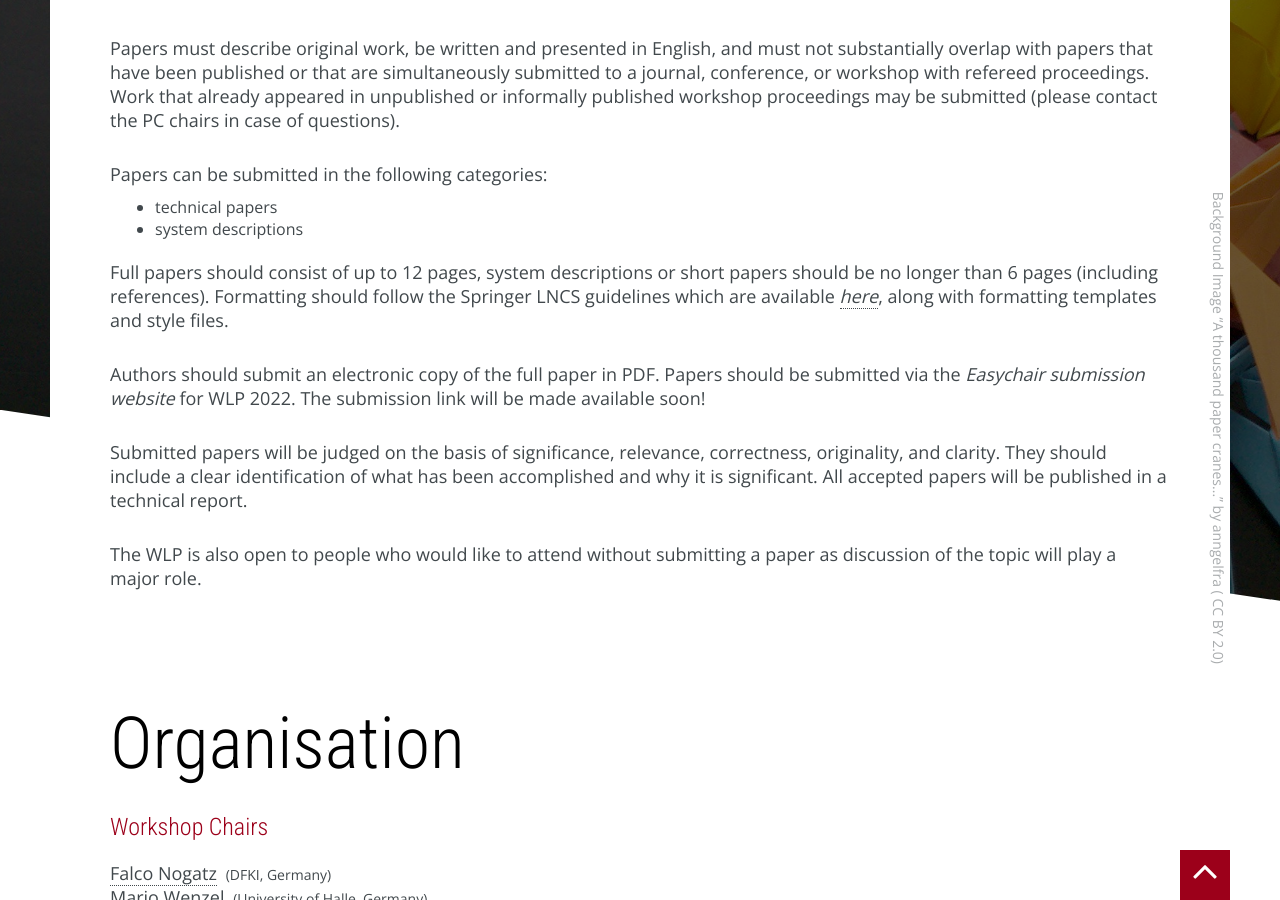
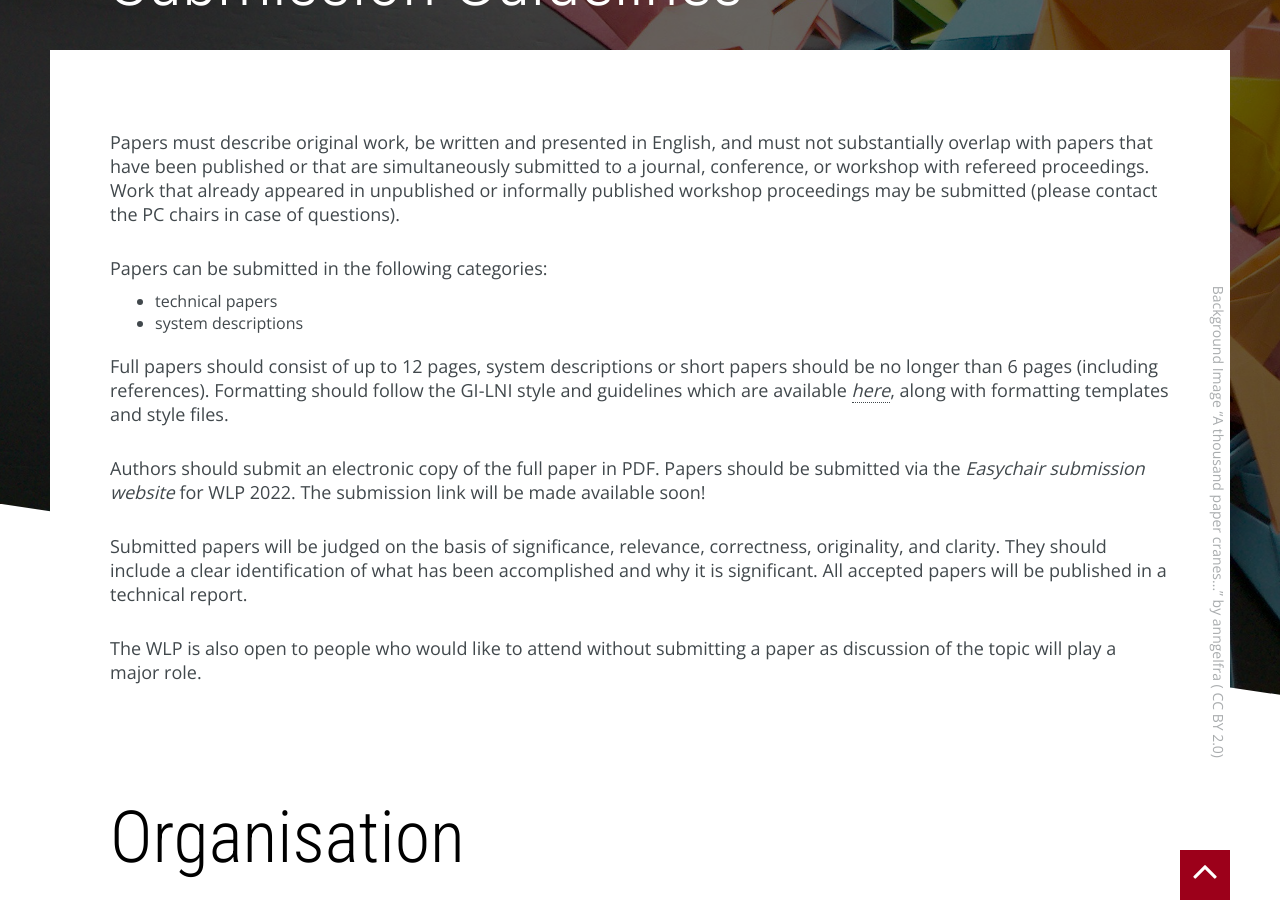
Before and after one commit to DFKI/wlp2022.dfki.de, a Jekyll site: the page built from index.html, in a window 1280 px wide and 900 px high, scrolled down 2764 px. Built offline with Jekyll 4.4.1, drawn with Linux system fonts in a browser that asks for light colours; nearby versions of some CDN libraries; library files that are not in the unit come from our copies; some of the changed text lies outside the part shown.

Commit message:
Switch to LNI style; Remove FP from topics; Add information about registration

```diff
--- a/index.html
+++ b/index.html
@@ -16,7 +16,8 @@
          <li>Implementations</li>
       </ul>
       <p>In this year, the workshop is organised as part of the <em><a href="https://ki2022.gi.de/" target="_blank">45th German Conference on Artificial Intelligence</a></em> (KI2022) in Trier. The technical program of the workshop will include invited talks, presentations of refereed papers and demo presentations.</p>
-      <h4>Previous WLP editions:</h4>
+
+      <h4>Previous WLP Editions:</h4>
       <p>
          <a href="http://www.digitales-unternehmen.de/WLP2021/" target="_blank">WLP 2021</a> (virtual/Berlin, Germany),
          WLP 2020 (Bamberg, Germany),
@@ -44,6 +45,12 @@
          <a href="http://www-info1.informatik.uni-wuerzburg.de/wlp97/" target="_blank">WLP'97</a> (Munich, Germany),
          <a href="http://www.complang.tuwien.ac.at/wlp/" target="_blank">WLP'95</a> (Vienna, Austria), ...
       </p>
+
+      <h4>Registration:</h4>
+      <p>
+         For each accepted workshop paper at least one author needs to register for the conference via the <a href="https://ki2022.gi.de/" target="_blank">KI2022 website</a>.
+         Early Bird registration will be open until August 15th and final registration will be open until August 20th.
+      </p>
    </div>
 </div>
 <!-- intro ends! -->
@@ -199,7 +205,7 @@
             <li>system descriptions</li>
          </ul>
 
-         <p class="text">Full papers should consist of up to 12 pages, system descriptions or short papers should be no longer than 6 pages (including references). Formatting should follow the Springer LNCS guidelines which are available <em><a href="https://www.springer.com/gp/computer-science/lncs/conference-proceedings-guidelines" target="_blank">here</a></em>, along with formatting templates and style files.</p>
+         <p class="text">Full papers should consist of up to 12 pages, system descriptions or short papers should be no longer than 6 pages (including references). Formatting should follow the GI-LNI style and guidelines which are available <em><a href="https://github.com/gi-ev/LNI" target="_blank">here</a></em>, along with formatting templates and style files.</p>
 
          <p class="text">Authors should submit an electronic copy of the full paper in PDF. Papers should be submitted via the <em>Easychair submission website</em> for WLP 2022. The submission link will be made available soon!</p>
 
```
Also changed, not shown: other parts of index.html (+0 -1 lines).
